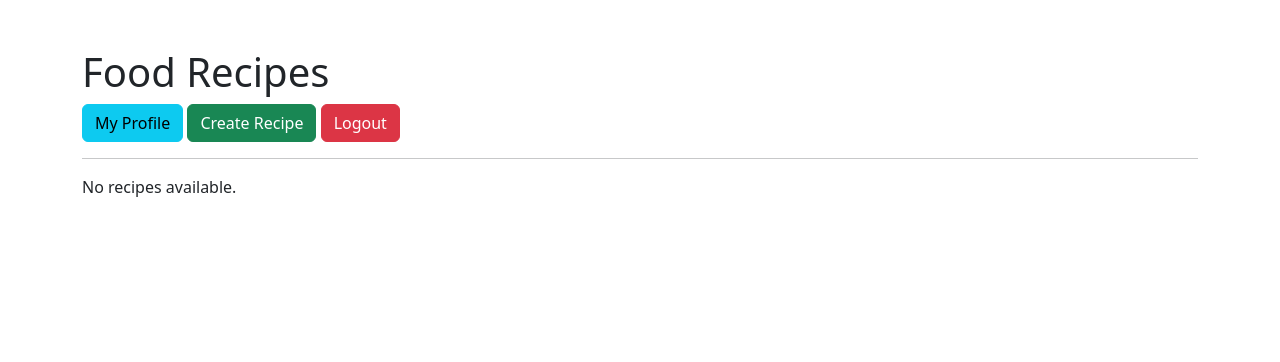
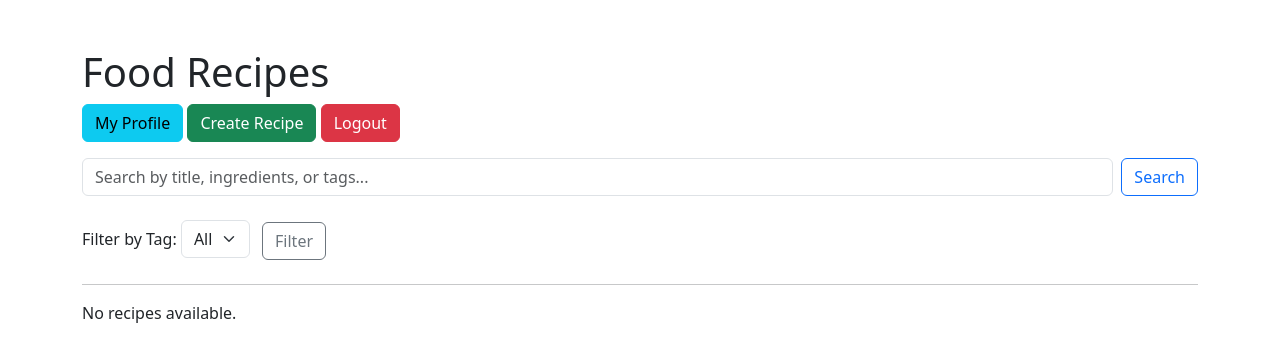
Before and after one commit to c-banh-mi/Recipe-Maker, a Flask app: page /recipes in a window 1280 px wide. Shown: the top 362 px of the page. Run offline with Flask 3, Linux system fonts and the light colour scheme; the visitor is signed in with stand-in values (Sample User, id 1); data that the repository does not hold is empty.

Commit message:
Added search, rating, and tag filter

```diff
--- a/app/forms.py
+++ b/app/forms.py
@@ -33,7 +33,7 @@ class RecipeForm(FlaskForm):
     ingredients = TextAreaField("Ingredients", validators=[DataRequired()])
     instructions = TextAreaField("Instructions", validators=[DataRequired()])
     submit = SubmitField("Submit")
-
+    tags = StringField("Tags (comma-separated)")
 class CommentForm(FlaskForm):
     body = TextAreaField("Comment", validators=[DataRequired()])
     parent_id = HiddenField()  # will be blank for top-level comments
--- a/app/models.py
+++ b/app/models.py
@@ -15,6 +15,7 @@ class User(UserMixin, db.Model):
     recipes = so.relationship("Recipe", backref="author", lazy=True)
     comments = so.relationship('Comment', backref='author', lazy=True)
     ratings = so.relationship('CommentRating', backref='rater', lazy=True)
+    favorites = so.relationship('Favorite', backref='user', lazy='dynamic')
 
     def set_password(self, password):
         self.password_hash = generate_password_hash(password)
@@ -24,6 +25,10 @@ class User(UserMixin, db.Model):
 
     def __repr__(self):
         return f"<User {self.username!r}>"
+
+    def has_favorited(self, recipe):
+        from app.models import Favorite
+        return Favorite.query.filter_by(user_id=self.id, recipe_id=recipe.id).first() is not None
 
 @login.user_loader
 def load_user(user_id):
@@ -38,9 +43,31 @@ class Recipe(db.Model):
     created_at = sa.Column(sa.DateTime, default=datetime.utcnow)
     user_id = sa.Column(sa.Integer, sa.ForeignKey("user.id"), nullable=False)
     comments = so.relationship('Comment', backref='recipe', lazy=True)
+    tags = sa.Column(sa.String(200), nullable=True)
+    ratings = so.relationship('RecipeRating', backref='recipe', lazy='dynamic')
 
     def __repr__(self):
         return f"<Recipe {self.title}>"
+    def average_rating(self):
+        ratings = [r.value for r in self.ratings]
+        return round(sum(ratings) / len(ratings), 2) if ratings else None
+
+class RecipeRating(db.Model):
+    id = sa.Column(sa.Integer, primary_key=True)
+    user_id = sa.Column(sa.Integer, sa.ForeignKey('user.id'), nullable=False)
+    recipe_id = sa.Column(sa.Integer, sa.ForeignKey('recipe.id'), nullable=False)
+    value = sa.Column(sa.Integer, nullable=False)
+    __table_args__ = (
+        sa.UniqueConstraint('user_id', 'recipe_id', name='uix_user_recipe_rating'),
+    )
+
+class Favorite(db.Model):
+    id = sa.Column(sa.Integer, primary_key=True)
+    user_id = sa.Column(sa.Integer, sa.ForeignKey('user.id'), nullable=False)
+    recipe_id = sa.Column(sa.Integer, sa.ForeignKey('recipe.id'), nullable=False)
+    __table_args__ = (
+        sa.UniqueConstraint('user_id', 'recipe_id', name='uix_user_recipe_favorite'),
+    )
 
 class Comment(db.Model):
     id = sa.Column(sa.Integer, primary_key=True)
--- a/app/routes.py
+++ b/app/routes.py
@@ -2,9 +2,10 @@
 from flask import Blueprint, render_template, redirect, url_for, flash, request
 from flask_login import login_user, logout_user, login_required, current_user
 from app.forms import LoginForm, RegistrationForm, RecipeForm, CommentForm, RatingForm, EditProfileForm
-from app.models import User, Recipe, Comment, CommentRating
+from app.models import User, Recipe, Comment, CommentRating, Favorite
 from werkzeug.security import check_password_hash, generate_password_hash
 from app import db
+import sqlalchemy as sa
 from datetime import datetime
 import zoneinfo
 
@@ -46,8 +47,25 @@ def logout():
 @main.route("/recipes")
 @login_required
 def recipes():
-    recipes = Recipe.query.all()
-    return render_template("recipes.html", recipes=recipes)
+    tag = request.args.get("tag", "")
+    all_recipes = Recipe.query
+
+    if tag:
+        all_recipes = all_recipes.filter(Recipe.tags.ilike(f"%{tag}%"))
+
+    recipes = all_recipes.all()
+
+    all_tags = set()
+    for r in Recipe.query.all():
+        if r.tags:
+            all_tags.update(tag.strip() for tag in r.tags.split(","))
+
+    return render_template(
+        "recipes.html",
+        recipes=recipes,
+        all_tags=sorted(all_tags),
+        selected_tag=tag
+    )
 
 @main.route("/recipe/new", methods=["GET", "POST"])
 @login_required
@@ -59,6 +77,7 @@ def new_recipe():
             description=form.description.data,
             ingredients=form.ingredients.data,
             instructions=form.instructions.data,
+            tags=form.tags.data.lower(),
             user_id=current_user.id
         )
         db.session.add(recipe)
@@ -80,6 +99,7 @@ def edit_recipe(recipe_id):
         recipe.description = form.description.data
         recipe.ingredients = form.ingredients.data
         recipe.instructions = form.instructions.data
+        recipe.tags=form.tags.data.lower()
         db.session.commit()
         flash("Recipe updated successfully!", "success")
         return redirect(url_for("main.view_recipe", recipe_id=recipe.id))
@@ -120,6 +140,28 @@ def view_recipe(recipe_id):
         comment_form=comment_form,
         rating_forms=rating_forms
     )
+
+@main.route('/recipe/<int:recipe_id>/rate', methods=['POST'])
+@login_required
+def rate_recipe(recipe_id):
+    recipe = Recipe.query.get_or_404(recipe_id)
+    value = int(request.form.get("rating", 0))
+
+    if 1 <= value <= 5:
+        from app.models import RecipeRating
+        rating = RecipeRating.query.filter_by(user_id=current_user.id, recipe_id=recipe.id).first()
+        if rating:
+            rating.value = value
+        else:
+            rating = RecipeRating(user_id=current_user.id, recipe_id=recipe.id, value=value)
+            db.session.add(rating)
+        db.session.commit()
+        flash("Rating saved!", "success")
+    else:
+        flash("Invalid rating value.", "danger")
+
+    return redirect(url_for('main.view_recipe', recipe_id=recipe.id))
+
 
 @main.route("/profile/<int:user_id>")
 @login_required
@@ -226,3 +268,48 @@ def edit_profile():
         form.email.data = current_user.email
 
     return render_template("edit_profile.html", form=form)
+
+@main.route("/search")
+@login_required
+def search():
+    query = request.args.get("q", "").strip()
+    recipes = []
+
+    if query:
+        search_term = f"%{query.lower()}%"
+        recipes = Recipe.query.filter(
+            sa.or_(
+                Recipe.title.ilike(search_term),
+                Recipe.ingredients.ilike(search_term),
+                Recipe.tags.ilike(search_term)
+            )
+        ).all()
+
+    return render_template("search_results.html", query=query, recipes=recipes)
+
+@main.route("/top")
+@login_required
+def top_recipes():
+    recipes = Recipe.query.all()
+    sorted_recipes = sorted(recipes, key=lambda r: r.average_rating() or 0, reverse=True)
+    return render_template("top_recipes.html", recipes=sorted_recipes[:10])
+
+from app.models import Favorite
+
+@main.route('/favorite/<int:recipe_id>', methods=['POST'])
+@login_required
+def toggle_favorite(recipe_id):
+    recipe = Recipe.query.get_or_404(recipe_id)
+    existing = Favorite.query.filter_by(user_id=current_user.id, recipe_id=recipe_id).first()
+
+    if existing:
+        db.session.delete(existing)
+        db.session.commit()
+        flash("Removed from favorites.", "info")
+    else:
+        new_fav = Favorite(user_id=current_user.id, recipe_id=recipe_id)
+        db.session.add(new_fav)
+        db.session.commit()
+        flash("Saved to favorites!", "success")
+
+    return redirect(request.referrer or url_for('main.recipes'))
--- a/app/templates/recipe_form.html
+++ b/app/templates/recipe_form.html
@@ -14,6 +14,7 @@
       <div class="mb-3">
         {{ form.title.label(class="form-label") }}
         {{ form.title(class="form-control", placeholder="Enter recipe title") }}
+	{{ form.tags(class="form-control", placeholder="e.g. Japanese, vegetarian, gluten-free") }}
       </div>
       <div class="mb-3">
         {{ form.description.label(class="form-label") }}
--- a/app/templates/recipes.html
+++ b/app/templates/recipes.html
@@ -9,12 +9,31 @@
 <body>
   <div class="container mt-5">
     <h1>Food Recipes</h1>
+
     <div class="mb-3">
       <a href="{{ url_for('main.view_profile', user_id=current_user.id) }}" class="btn btn-info">My Profile</a>
       <a href="{{ url_for('main.new_recipe') }}" class="btn btn-success">Create Recipe</a>
       <a href="{{ url_for('main.logout') }}" class="btn btn-danger">Logout</a>
     </div>
+
+    <form method="GET" action="{{ url_for('main.search') }}" class="d-flex mb-4">
+      <input type="text" name="q" class="form-control me-2" placeholder="Search by title, ingredients, or tags...">
+      <button type="submit" class="btn btn-outline-primary">Search</button>
+    </form>
+
+    <form method="GET" action="{{ url_for('main.recipes') }}" class="mb-4">
+      <label for="tag" class="form-label">Filter by Tag:</label>
+      <select name="tag" id="tag" class="form-select w-auto d-inline">
+        <option value="">All</option>
+      {% for tag in all_tags %}
+        <option value="{{ tag }}" {% if tag == selected_tag %}selected{% endif %}>{{ tag|capitalize }}</option>
+      {% endfor %}
+      </select>
+      <button type="submit" class="btn btn-outline-secondary ms-2">Filter</button>
+    </form>
+
     <hr>
+
     {% for recipe in recipes %}
       <div class="mb-3">
         <h2>
@@ -25,6 +44,14 @@
             {{ recipe.author.display_name or recipe.author.username }}
           </a>
         </small></p>
+
+        {% if recipe.tags %}
+          <p>
+            {% for tag in recipe.tags.split(',') %}
+              <span class="badge bg-primary">{{ tag.strip() }}</span>
+            {% endfor %}
+          </p>
+        {% endif %}
 
         {% if current_user.is_authenticated and current_user.id == recipe.user_id %}
           <a href="{{ url_for('main.edit_recipe', recipe_id=recipe.id) }}" class="btn btn-primary btn-sm">Edit</a>
```
Also changed, not shown: app/templates/search_results.html (added, +24 -0 lines), app/templates/view_recipe.html (+48 -1 lines), migrations/versions/543eeb429d49_added_tags_and_rating.py (added, +43 -0 lines), migrations/versions/ee5d3d038b40_create_favorite_table.py (added, +36 -0 lines), app.db. Lines whose indentation alone changed are shown as unchanged.
